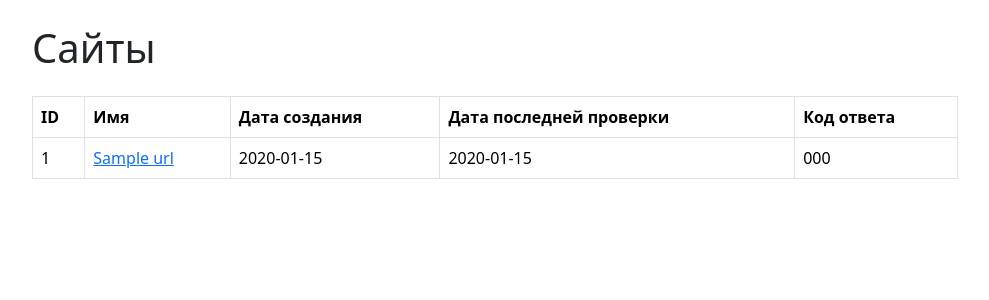
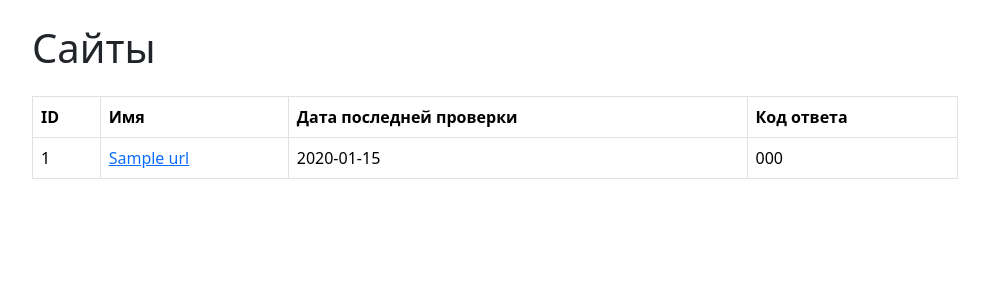
Before and after one commit to EggsellentGuy/python-project-83, a Flask app: template page_analyzer/templates/urls/index.html in a window 1280 px wide. Shown: the part 56-356 px from the top of the page, without its empty margins (145-1134 px from the left). Run offline with Flask 3, Linux system fonts and the light colour scheme; the template is opened without the code that fills it: most values are stand-ins (such as "Sample title", 1, 10 or a date in 2020); some libraries are stand-ins or nearby versions.

Commit message:
fix: rebild templates/urls/index.html

```diff
--- a/page_analyzer/templates/urls/index.html
+++ b/page_analyzer/templates/urls/index.html
@@ -46,7 +46,6 @@
                         <tr>
                             <th>ID</th>
                             <th>Имя</th>
-                            <th>Дата создания</th>
                             <th>Дата последней проверки</th>
                             <th>Код ответа</th>
                         </tr>
@@ -61,7 +60,6 @@
                                     {{ url.name }}
                                 </a>
                             </td>
-                            <td>{{ url.created_at.date() }}</td>
                             <td>{{ url.last_check_at.date() if url.last_check_at else "" }}</td>
                             <td>{{ url.last_status_code if url.last_status_code else "" }}</td>
                         </tr>
```
